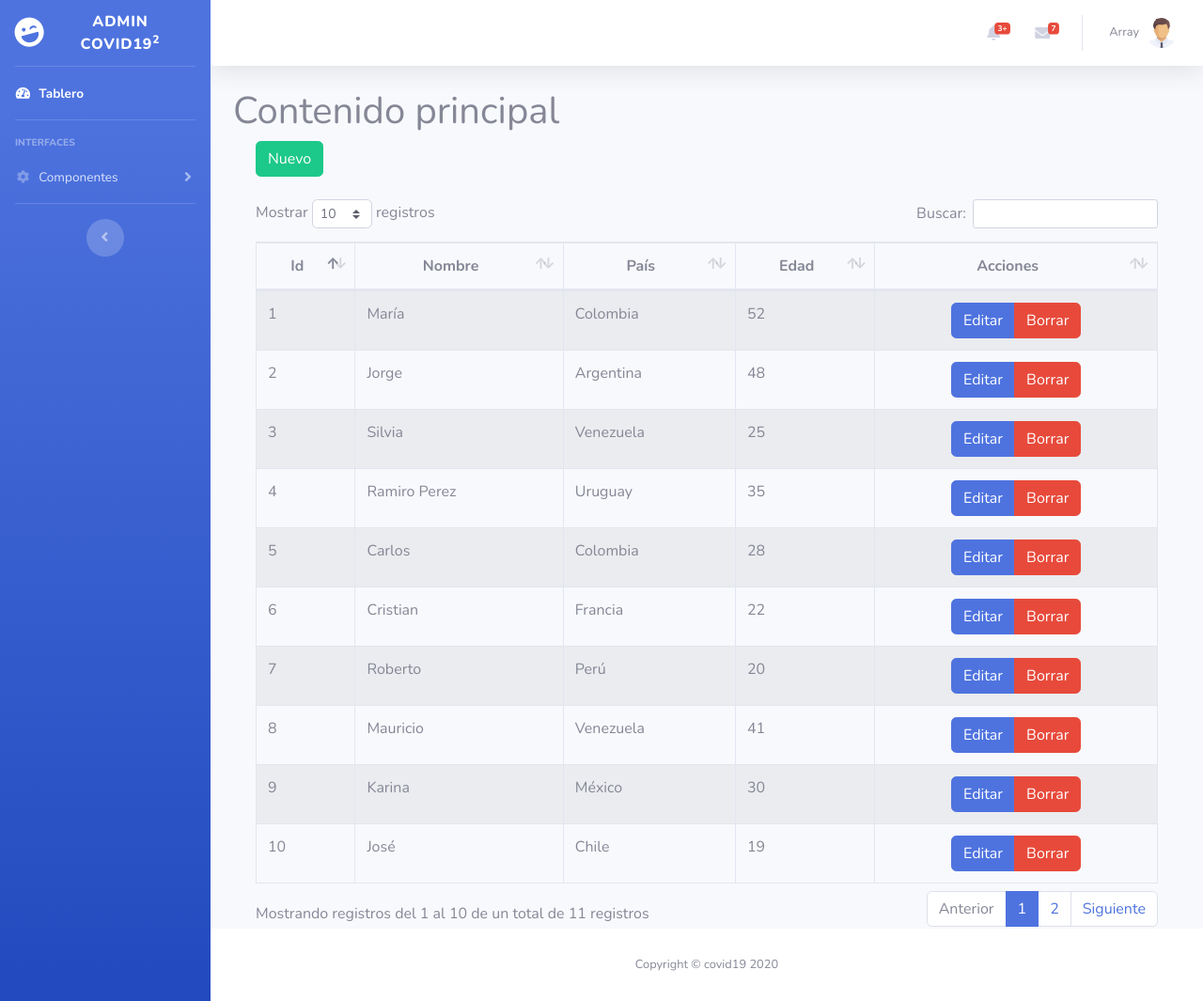
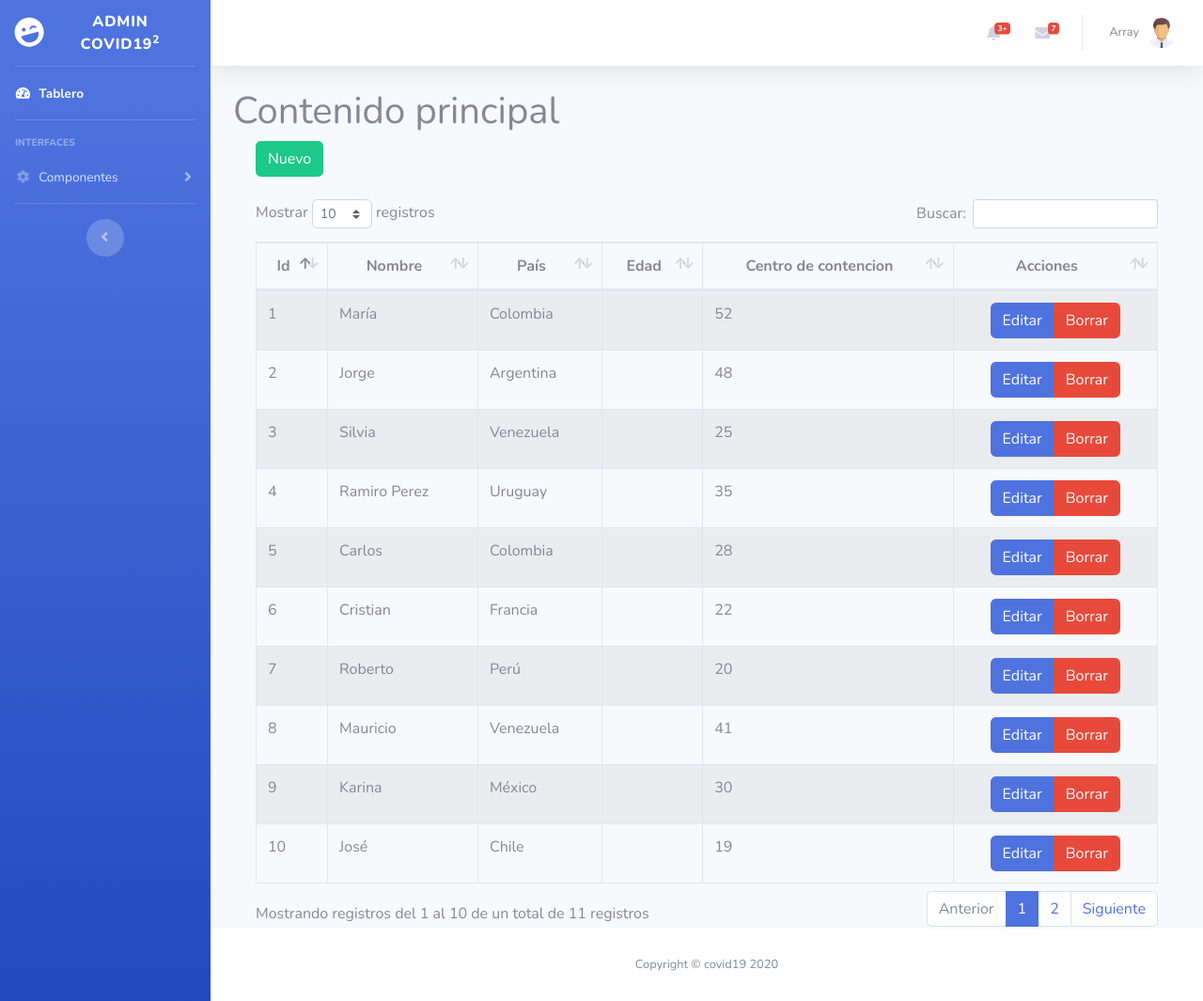
Before and after one commit to BryanGonzalezF/convid, a PHP site: page /login/dashboard/index.php in a window 1280 px wide. Shown: the whole page at 94% size. Run offline with PHP 8.4, Linux system fonts and the light colour scheme; a user stored in the database is signed in; data comes from the database, SQL or seed files in the repository; both versions use the stored data as it was after the commit; data that the repository does not hold is empty.

```diff
--- a/login/dashboard/buttons.php
+++ b/login/dashboard/buttons.php
@@ -31,6 +31,7 @@ $data=$resultado->fetchAll(PDO::FETCH_ASSOC);
                                 <th>Id</th>
                                 <th>Nombre</th>
                                 <th>País</th>
+                                <th>Centro de contencion</th>
                                 <th>Edad</th>
                                 <th>fecha de salida</th>
                                 <th>Acciones</th>
@@ -44,6 +45,7 @@ $data=$resultado->fetchAll(PDO::FETCH_ASSOC);
                                 <td><?php echo $dat['id'] ?></td>
                                 <td><?php echo $dat['nombre'] ?></td>
                                 <td><?php echo $dat['region'] ?></td>
+                                <td><?php echo $dat['centro de contencion'] ?></td>
                                 <td><?php echo $dat['edad'] ?></td>
                                 <td><?php echo $dat['fechadesalida'] ?></td>
                                 <td></td>
@@ -77,6 +79,9 @@ $data=$resultado->fetchAll(PDO::FETCH_ASSOC);
                 <label for="pais" class="col-form-label">region:</label>
                 <input type="text" class="form-control" id="region">
                 </div>
+                <label for="centro de contencion" class="col-form-label">Centro de contencion:</label>
+                <input type="text" class="form-control" id="centro de contencion">
+                </div>
                 <div class="form-group">
                 <label for="edad" class="col-form-label">Edad:</label>
                 <input type="number" class="form-control" id="edad">
--- a/login/dashboard/index.php
+++ b/login/dashboard/index.php
@@ -35,6 +35,7 @@ $data=$resultado->fetchAll(PDO::FETCH_ASSOC);
                                 <th>Nombre</th>
                                 <th>País</th>
                                 <th>Edad</th>
+                                <th>Centro de contencion</th>
                                 <th>Acciones</th>
                             </tr>
                         </thead>
@@ -46,6 +47,7 @@ $data=$resultado->fetchAll(PDO::FETCH_ASSOC);
                                 <td><?php echo $dat['id'] ?></td>
                                 <td><?php echo $dat['nombre'] ?></td>
                                 <td><?php echo $dat['pais'] ?></td>
+                                <td><?php echo $dat['centro de contencion']?></td>
                                 <td><?php echo $dat['edad'] ?></td>
                                 <td></td>
                             </tr>
@@ -79,6 +81,10 @@ $data=$resultado->fetchAll(PDO::FETCH_ASSOC);
                 <input type="text" class="form-control" id="pais">
                 </div>
                 <div class="form-group">
+                <label for="centro de contencion" class="col-form-label">Centro de contencion:</label>
+                <input type="text" class="form-control" id="centro de contencion">
+                </div>
+                <div class="form-group">
                 <label for="edad" class="col-form-label">Edad:</label>
                 <input type="number" class="form-control" id="edad">
                 </div>
--- a/login/dashboard/main.js
+++ b/login/dashboard/main.js
@@ -42,10 +42,12 @@ $(document).on("click", ".btnEditar", function(){
     id = parseInt(fila.find('td:eq(0)').text());
     nombre = fila.find('td:eq(1)').text();
     pais = fila.find('td:eq(2)').text();
-    edad = parseInt(fila.find('td:eq(3)').text());
+    centro_de_contencion = fila.find('td:eq(3)').text();
+    edad = parseInt(fila.find('td:eq(4)').text());
 
     $("#nombre").val(nombre);
     $("#pais").val(pais);
+    $("#centro de contencion").val(centro_de_contencion);
     $("#edad").val(edad);
     opcion = 2; //editar
 
@@ -79,6 +81,7 @@ $("#formPersonas").submit(function(e){
     e.preventDefault();
     nombre = $.trim($("#nombre").val());
     pais = $.trim($("#pais").val());
+    centro_de_contencion = $.trim($("#centro de contencion").val());
     edad = $.trim($("#edad").val());
     $.ajax({
         url: "bd/crud.php",
@@ -90,6 +93,7 @@ $("#formPersonas").submit(function(e){
             id = data[0].id;
             nombre = data[0].nombre;
             pais = data[0].pais;
+            centro_de_contencion = data[0].centro_de_contencion;
             edad = data[0].edad;
             if(opcion == 1){tablaPersonas.row.add([id,nombre,pais,edad]).draw();}
             else{tablaPersonas.row(fila).data([id,nombre,pais,edad]).draw();}
@@ -150,6 +154,7 @@ $(document).on("click", ".btnEditar", function(){
     $("#nombre").val(nombre);
     $("#region").val(pais);
     $("#edad").val(edad);
+    $("#centro de contencion").val(centro_de_contencion);
     $("#fechadesalida").val(fechadesalida);
     opcion = 2; //editar
 
@@ -189,16 +194,18 @@ $("#formPersonasSalida").submit(function(e){
         url: "bd/crud.php",
         type: "POST",
         dataType: "json",
-        data: {nombre:nombre, pais:pais, edad:edad,fechadesalida:fechadesalida, id:id, opcion:opcion},
+        data: {nombre:nombre, pais:pais, edad:edad,centro_de_contencion:centro_de_contencion,fechadesalida:fechadesalida, id:id, opcion:opcion},
         success: function(data){
             console.log(data);
             id = data[0].id;
             nombre = data[0].nombre;
             pais = data[0].pais;
+            centro_de_contencion = data[0].centro_de_contencion;
             edad = data[0].edad;
+            centro_de_contencion = data[0].centro_de_contencion
             fechadesalida = data[0].fechadesalida;
-            if(opcion == 1){tablaPersonasSalida.row.add([id,nombre,region,edad,fechadesalida]).draw();}
-            else{tablaPersonasSalida.row(fila).data([id,nombre,region,edad,fechadesalida]).draw();}
+            if(opcion == 1){tablaPersonasSalida.row.add([id,nombre,region,centro_de_contencion,edad,fechadesalida]).draw();}
+            else{tablaPersonasSalida.row(fila).data([id,nombre,region,centro_de_contencion,edad,fechadesalida]).draw();}
         }
     });
     $("#modalCRUD").modal("hide");
```
Also changed, not shown: database/crud.sql (+13 -12 lines), login/dashboard/bd/crud.php (+5 -4 lines), database/login.sql (line endings or trailing spaces).
